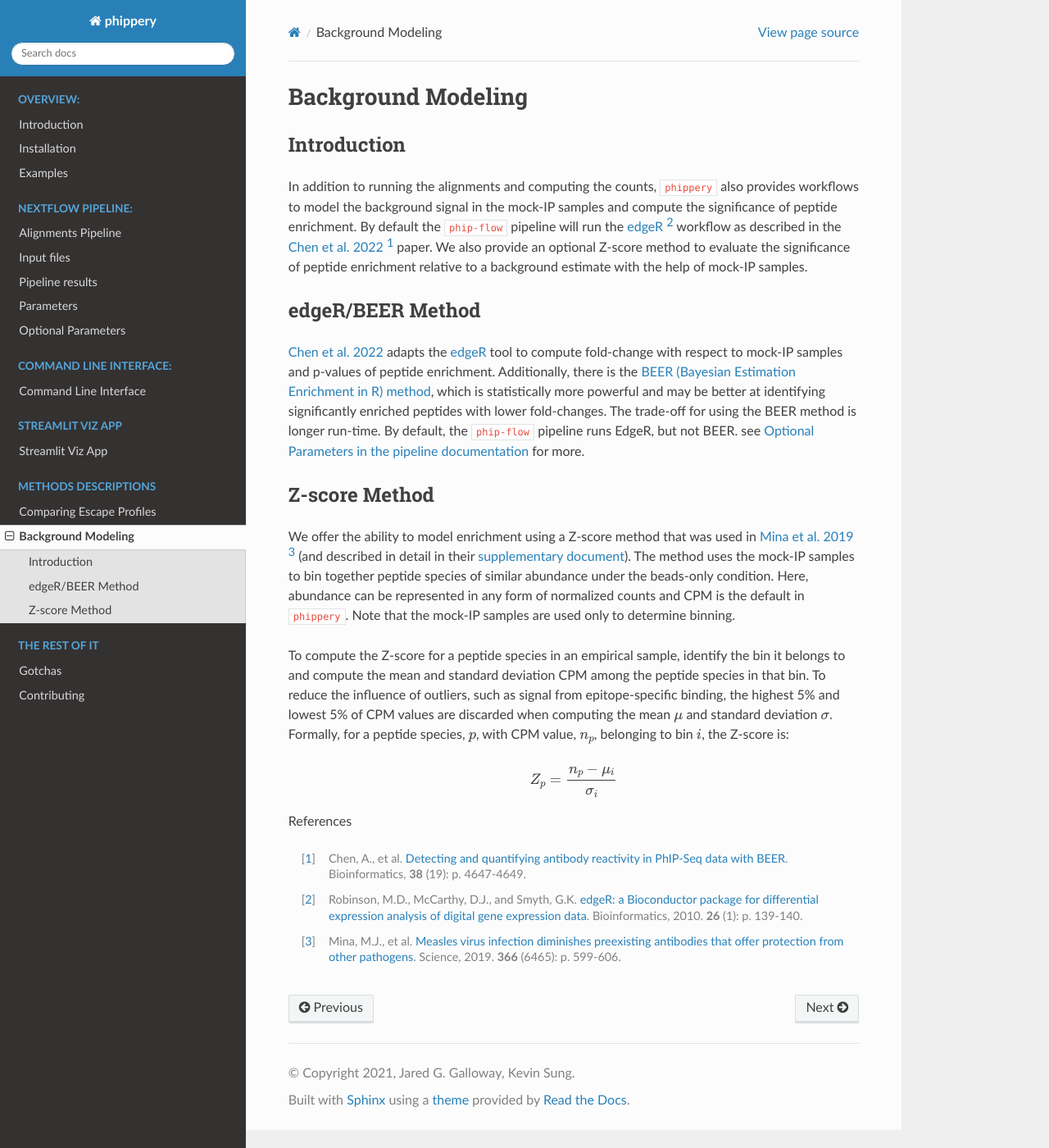
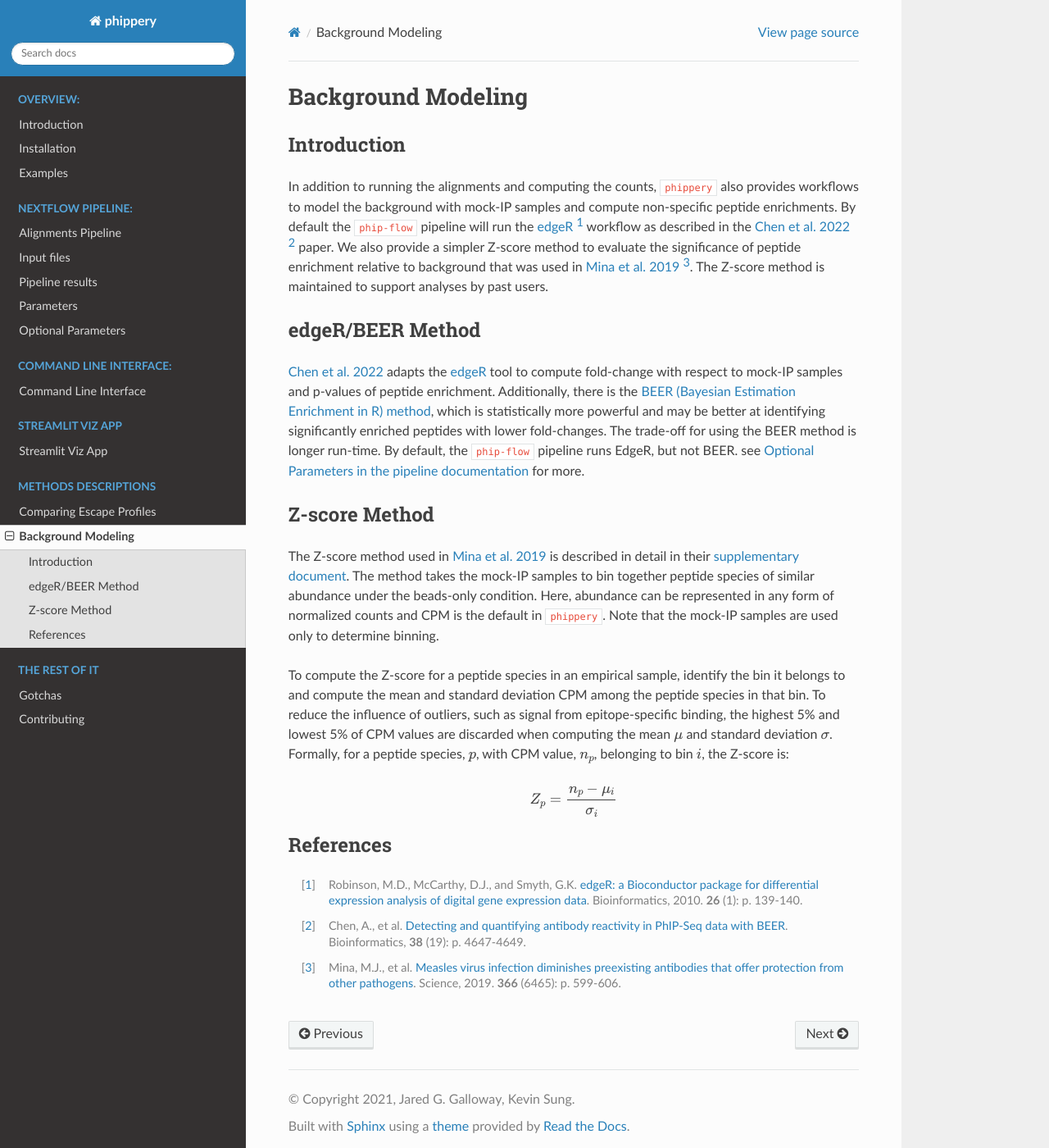
Before and after one commit to matsengrp/phippery, a Sphinx documentation site: the page built from docs/bkg-model.rst, in a window 1280 px wide and 1400 px high. Shown: the whole window at 82% size. Built offline with Sphinx 7.4.7 and the Read the Docs theme 2.0.0, drawn with Linux system fonts in a browser that asks for light colours; pages that are not in the unit, such as notebooks, are missing from menus.

Commit message:
minor revisions to bkg-model doc

```diff
--- a/docs/bkg-model.rst
+++ b/docs/bkg-model.rst
@@ -10,11 +10,13 @@ Introduction
 ------------
 
 In addition to running the alignments and computing the counts, ``phippery`` also provides workflows
-to model the background signal in the mock-IP samples and compute the significance of peptide enrichment.
+to model the background with mock-IP samples and compute non-specific peptide enrichments.
 By default the ``phip-flow`` pipeline will run the
 `edgeR <https://doi.org/10.1093%2Fbioinformatics%2Fbtp616>`_ [#edgeR2010]_ workflow as described in the
 `Chen et al. 2022 <https://doi.org/10.1093/bioinformatics/btac555>`_ [#ChenBEER]_ paper.
-We also provide an optional Z-score method to evaluate the significance of peptide enrichment relative to a background estimate with the help of mock-IP samples.
+We also provide a simpler Z-score method to evaluate the significance of peptide enrichment relative to
+background that was used in `Mina et al. 2019 <https://www.science.org/doi/10.1126/science.aay6485>`_ [#MinaMeasles]_.
+The Z-score method is maintained to support analyses by past users.
 
 edgeR/BEER Method
 -----------------
@@ -29,8 +31,8 @@ see :ref:`Optional Parameters in the pipeline documentation <sec_optional_workfl
 Z-score Method
 --------------
 
-We offer the ability to model enrichment using a Z-score method that was used in `Mina et al. 2019 <https://www.science.org/doi/10.1126/science.aay6485>`_ [#MinaMeasles]_ (and described in detail in their
-`supplementary document <https://www.science.org/action/downloadSupplement?doi=10.1126%2Fscience.aay6485&file=aay6485_mina_sm.pdf>`_). The method uses the mock-IP
+The Z-score method used in `Mina et al. 2019 <https://www.science.org/doi/10.1126/science.aay6485>`_ is described in detail in their
+`supplementary document <https://www.science.org/action/downloadSupplement?doi=10.1126%2Fscience.aay6485&file=aay6485_mina_sm.pdf>`_. The method takes the mock-IP
 samples to bin together peptide species of similar abundance under the beads-only condition. Here, abundance can be represented in any form of normalized counts and
 CPM is the default in ``phippery``. Note that the mock-IP samples are used only to determine binning.
 
@@ -43,13 +45,14 @@ the Z-score is:
 	Z_p = \frac{n_p - \mu_i}{\sigma_i}
 
 References
-
-.. [#ChenBEER] Chen, A., et al. `Detecting and quantifying antibody reactivity in PhIP-Seq data with BEER <https://doi.org/10.1093/bioinformatics/btac555>`_.
-               Bioinformatics, **38** (19): p. 4647-4649.
+----------
 
 .. [#edgeR2010] Robinson, M.D., McCarthy, D.J., and Smyth, G.K.
                 `edgeR: a Bioconductor package for differential expression analysis of digital gene expression data <https://doi.org/10.1093%2Fbioinformatics%2Fbtp616>`_.
                 Bioinformatics, 2010. **26** (1): p. 139-140.
 
+.. [#ChenBEER] Chen, A., et al. `Detecting and quantifying antibody reactivity in PhIP-Seq data with BEER <https://doi.org/10.1093/bioinformatics/btac555>`_.
+               Bioinformatics, **38** (19): p. 4647-4649.
+
 .. [#MinaMeasles] Mina, M.J., et al. `Measles virus infection diminishes preexisting antibodies that offer protection from other pathogens <https://www.science.org/doi/10.1126/science.aay6485>`_.
                   Science, 2019. **366** (6465): p. 599-606.
```
